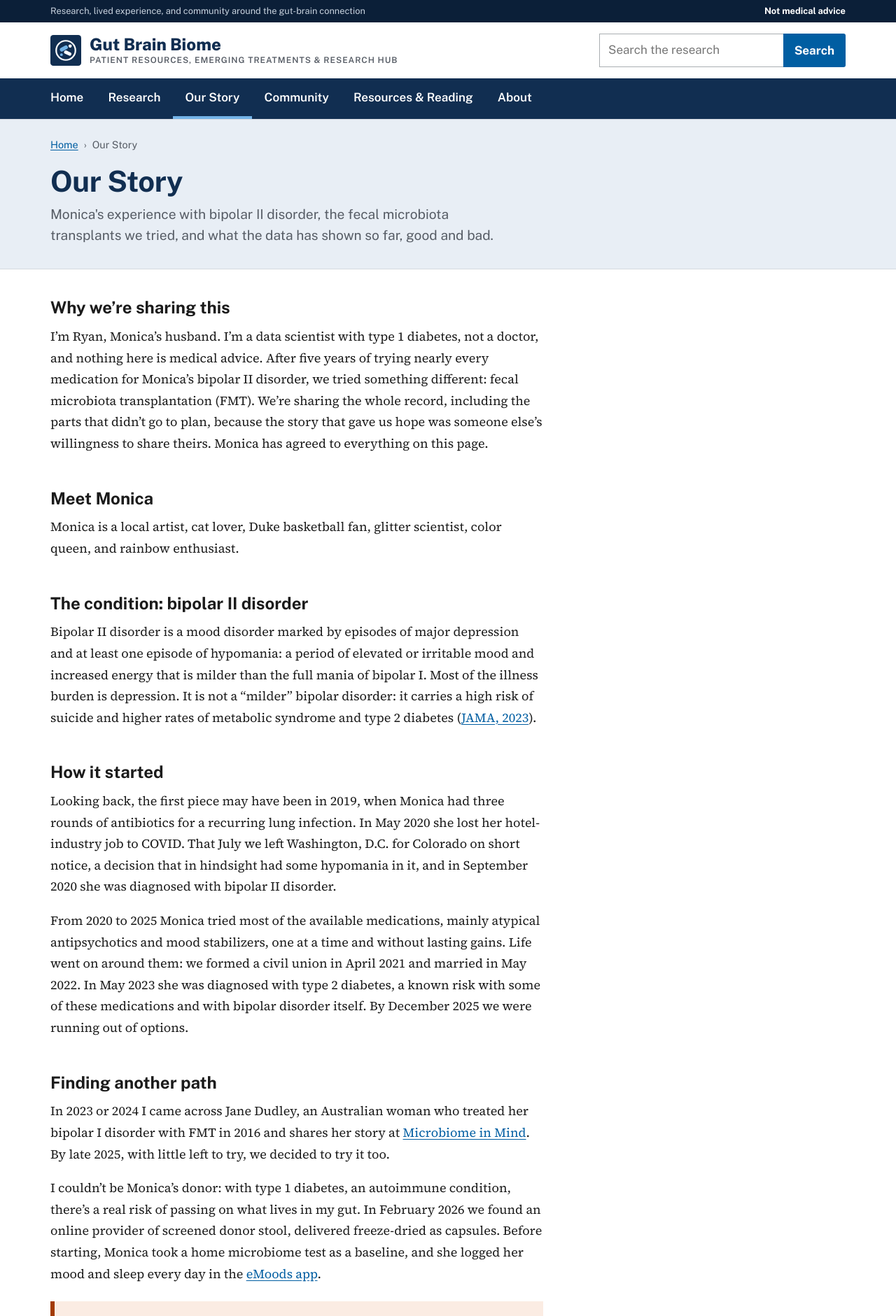
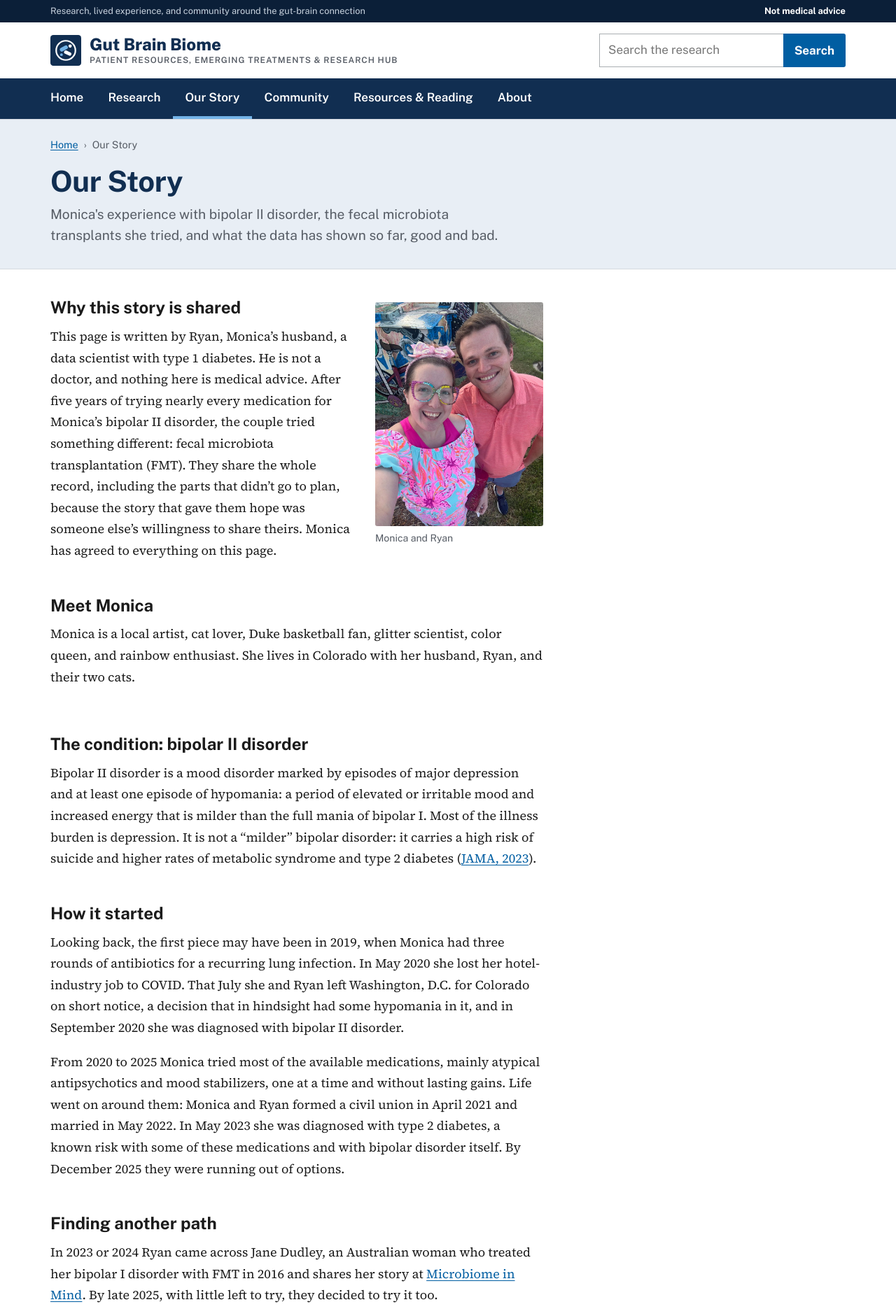
Before and after one commit to ryanmburns93/gut-microbiome-treatment-research-hub, a Jekyll site: the page built from story/index.md, in a window 1280 px wide. Shown: the top 1881 px of the page at 70% size. Built offline with Jekyll 4.4.1, drawn with Linux system fonts in a browser that asks for light colours; some of the changed text lies outside the part shown.

Commit message:
Our Story: add a photo of Monica and Ryan, and switch to third person
- Add images/story/monica-and-ryan.jpg (resized to 900px, all EXIF
  metadata stripped) beside the opening sections; text wraps around it on
  wider screens and it sits above the text on phones.
- Rewrite the page in third person ("Ryan", "Monica", "they"); headings
  become "Why this story is shared" and "What they've learned".
- Presentation fallback text no longer says "our presentation".

Co-Authored-By: Claude Opus 5.5 <noreply@anthropic.com>
Claude-Session: https://claude.ai/code/session_01RtdaS14mxnnLzFeX7YgWxG

```diff
--- a/_includes/story-presentation.html
+++ b/_includes/story-presentation.html
@@ -24,5 +24,5 @@
 	</p>
 </div>
 {% else %}
-<p class="empty">The recording and slides of our presentation will be added here.</p>
+<p class="empty">The recording and slides of the presentation will be added here.</p>
 {% endif %}
--- a/assets/css/main.css
+++ b/assets/css/main.css
@@ -738,3 +738,13 @@ label { font-weight: 600; }
 .latest-studies a:hover { text-decoration: underline; }
 .reading-list a::after { content: none; }
 .entry-research-link { margin-top: 2.5rem; font-family: var(--font-sans) !important; font-size: 1rem !important; }
+
+/* Our Story: photo of Monica and Ryan */
+.story-portrait { margin: 0.25rem 0 1.5rem; max-width: 20rem !important; }
+.story-portrait img { display: block; width: 100%; height: auto; border-radius: var(--radius); }
+.story-portrait figcaption { margin-top: 0.4rem; font-size: 0.88rem; color: var(--text-muted); }
+.story-intro { max-width: var(--prose-width); display: flow-root; }
+@media (min-width: 40rem) {
+	.story-portrait { float: right; width: 15rem; margin: 0.4rem 0 1rem 1.75rem; }
+}
+.story-intro > h2:first-of-type { margin-top: 0; }
--- a/story/index.md
+++ b/story/index.md
@@ -1,6 +1,6 @@
 ---
 title: Our Story
-lede: Monica's experience with bipolar II disorder, the fecal microbiota transplants we tried, and what the data has shown so far, good and bad.
+lede: Monica's experience with bipolar II disorder, the fecal microbiota transplants she tried, and what the data has shown so far, good and bad.
 scripts:
   - /assets/js/mood-chart.js
 ---
@@ -10,13 +10,21 @@ scripts:
   _data/mood-summary.yml. See docs/ADDING-CONTENT.md.
 -->
 
-## Why we're sharing this
+<div class="story-intro" markdown="1">
+<figure class="story-portrait">
+	<img src="{{ '/images/story/monica-and-ryan.jpg' | relative_url }}" alt="Monica and Ryan smiling together in a selfie outdoors, in front of a painted utility box. Monica wears rainbow-jeweled glasses and a pink bow." width="900" height="1200" loading="lazy" />
+	<figcaption>Monica and Ryan</figcaption>
+</figure>
 
-I'm Ryan, Monica's husband. I'm a data scientist with type 1 diabetes, not a doctor, and nothing here is medical advice. After five years of trying nearly every medication for Monica's bipolar II disorder, we tried something different: fecal microbiota transplantation (FMT). We're sharing the whole record, including the parts that didn't go to plan, because the story that gave us hope was someone else's willingness to share theirs. Monica has agreed to everything on this page.
+## Why this story is shared
+
+This page is written by Ryan, Monica's husband, a data scientist with type 1 diabetes. He is not a doctor, and nothing here is medical advice. After five years of trying nearly every medication for Monica's bipolar II disorder, the couple tried something different: fecal microbiota transplantation (FMT). They share the whole record, including the parts that didn't go to plan, because the story that gave them hope was someone else's willingness to share theirs. Monica has agreed to everything on this page.
 
 ## Meet Monica
 
-Monica is a local artist, cat lover, Duke basketball fan, glitter scientist, color queen, and rainbow enthusiast.
+Monica is a local artist, cat lover, Duke basketball fan, glitter scientist, color queen, and rainbow enthusiast. She lives in Colorado with her husband, Ryan, and their two cats.
+
+</div>
 
 ## The condition: bipolar II disorder
 
@@ -24,15 +32,15 @@ Bipolar II disorder is a mood disorder marked by episodes of major depression an
 
 ## How it started
 
-Looking back, the first piece may have been in 2019, when Monica had three rounds of antibiotics for a recurring lung infection. In May 2020 she lost her hotel-industry job to COVID. That July we left Washington, D.C. for Colorado on short notice, a decision that in hindsight had some hypomania in it, and in September 2020 she was diagnosed with bipolar II disorder.
+Looking back, the first piece may have been in 2019, when Monica had three rounds of antibiotics for a recurring lung infection. In May 2020 she lost her hotel-industry job to COVID. That July she and Ryan left Washington, D.C. for Colorado on short notice, a decision that in hindsight had some hypomania in it, and in September 2020 she was diagnosed with bipolar II disorder.
 
-From 2020 to 2025 Monica tried most of the available medications, mainly atypical antipsychotics and mood stabilizers, one at a time and without lasting gains. Life went on around them: we formed a civil union in April 2021 and married in May 2022. In May 2023 she was diagnosed with type 2 diabetes, a known risk with some of these medications and with bipolar disorder itself. By December 2025 we were running out of options.
+From 2020 to 2025 Monica tried most of the available medications, mainly atypical antipsychotics and mood stabilizers, one at a time and without lasting gains. Life went on around them: Monica and Ryan formed a civil union in April 2021 and married in May 2022. In May 2023 she was diagnosed with type 2 diabetes, a known risk with some of these medications and with bipolar disorder itself. By December 2025 they were running out of options.
 
 ## Finding another path
 
-In 2023 or 2024 I came across Jane Dudley, an Australian woman who treated her bipolar I disorder with FMT in 2016 and shares her story at [Microbiome in Mind](https://www.microbiomeinmind.com.au/). By late 2025, with little left to try, we decided to try it too.
+In 2023 or 2024 Ryan came across Jane Dudley, an Australian woman who treated her bipolar I disorder with FMT in 2016 and shares her story at [Microbiome in Mind](https://www.microbiomeinmind.com.au/). By late 2025, with little left to try, they decided to try it too.
 
-I couldn't be Monica's donor: with type 1 diabetes, an autoimmune condition, there's a real risk of passing on what lives in my gut. In February 2026 we found an online provider of screened donor stool, delivered freeze-dried as capsules. Before starting, Monica took a home microbiome test as a baseline, and she logged her mood and sleep every day in the [eMoods app](https://emoodtracker.com/).
+Ryan couldn't be Monica's donor: with type 1 diabetes, an autoimmune condition, there's a real risk of passing on what lives in his gut. In February 2026 they found an online provider of screened donor stool, delivered freeze-dried as capsules. Before starting, Monica took a home microbiome test as a baseline, and she logged her mood and sleep every day in the [eMoods app](https://emoodtracker.com/).
 
 <div class="callout" role="note">
 	<p><strong>This is not a how-to.</strong> FMT outside a clinical trial or a clinician's care carries real risks, including infection and transferring conditions from a donor. Donor screening matters enormously. Please talk with a qualified clinician before considering it, and don't stop psychiatric medication without medical supervision.</p>
@@ -44,11 +52,11 @@ I couldn't be Monica's donor: with type 1 diabetes, an autoimmune condition, the
 
 **Before FMT,** Monica's depression was severe most days and she was in bed up to 20 hours a day.
 
-**During and after the first course** (seven doses, February 4 to 28), depressed mood eased through March. After further doses on March 25 and April 22, Monica stopped all of her bipolar medications. From April through July her depressed mood was mostly "none". For those months, I had my wife back.
+**During and after the first course** (seven doses, February 4 to 28), depressed mood eased through March. After further doses on March 25 and April 22, Monica stopped all of her bipolar medications. From April through July her depressed mood was mostly "none". For those months, in Ryan's words, he had his wife back.
 
-**It wasn't only good news.** Elevated mood also rose and stayed high, and her sleep fell to about five hours a night, sometimes less. On April 12 she logged psychotic symptoms. In bipolar disorder that pattern can be hypomania, so as a precaution we restarted one of her antipsychotic medications.
+**It wasn't only good news.** Elevated mood also rose and stayed high, and her sleep fell to about five hours a night, sometimes less. On April 12 she logged psychotic symptoms. In bipolar disorder that pattern can be hypomania, so as a precaution she restarted one of her antipsychotic medications.
 
-**In August, depression came back.** As her mood started to slip, Monica took the stool we had left from April (July 26, August 5 and August 11), but by August 9 her depressed mood was severe again and she was sleeping 11 to 20 hours a day. Stool stored since April may not have survived. We also think her gut slipped back toward dysbiosis: we didn't keep to the high-fiber diet that helps transplanted microbes take hold, and atypical antipsychotics may themselves disrupt the gut microbiome. On August 19 she started a new round with fresh stool. The data here ends August 14.
+**In August, depression came back.** As her mood started to slip, Monica took the stool left over from April (July 26, August 5 and August 11), but by August 9 her depressed mood was severe again and she was sleeping 11 to 20 hours a day. Stool stored since April may not have survived. Ryan and Monica also think her gut slipped back toward dysbiosis: they didn't keep to the high-fiber diet that helps transplanted microbes take hold, and atypical antipsychotics may themselves disrupt the gut microbiome. On August 19 she started a new round with fresh stool. The data here ends August 14.
 
 This is one person's self-reported data, with medication changes, diet, and life happening at the same time. It shows what happened to Monica, not what FMT does in general.
 
@@ -70,7 +78,7 @@ Most of the helpful, butyrate-producing bacteria that were low before FMT were i
 
 {% include key-bacteria.html %}
 
-Thorne withdrew its test shortly after Monica's results, and each test cost about $400. We publish summaries here, not the original reports.
+Thorne withdrew its test shortly after Monica's results, and each test cost about $400. This page shows summaries, not the original reports.
 
 ## The presentation
 
@@ -80,12 +88,12 @@ Thorne withdrew its test shortly after Monica's results, and each test cost abou
 
 {% include story-documents.html %}
 
-## What we've learned
+## What they've learned
 
 - **The gut-brain connection is real, and it's personal.** The biggest changes in Monica's mood came after changes to her gut, but so did a hypomania-like stretch. Watch for both directions.
-- **Track everything.** Daily mood and sleep logs turned a blur of good and bad weeks into something we could see, share with her care team, and learn from.
-- **Engraftment takes work.** Diet matters after FMT. More fiber and fermented foods, less sugar and animal fat. We're still learning what that means in recipes.
-- **Medication and the microbiome interact.** We wonder whether restarting an atypical antipsychotic played a part in the August relapse. That's a question, not a finding.
+- **Track everything.** Daily mood and sleep logs turned a blur of good and bad weeks into something they could see, share with her care team, and learn from.
+- **Engraftment takes work.** Diet matters after FMT. More fiber and fermented foods, less sugar and animal fat. They're still learning what that means in recipes.
+- **Medication and the microbiome interact.** They wonder whether restarting an atypical antipsychotic played a part in the August relapse. That's a question, not a finding.
 - **You're not alone.** Find people who've been there in [Community]({{ '/community/' | relative_url }}).
 
 <aside class="notice" role="note">
```
Also changed, not shown: images/story/monica-and-ryan.jpg (added).
